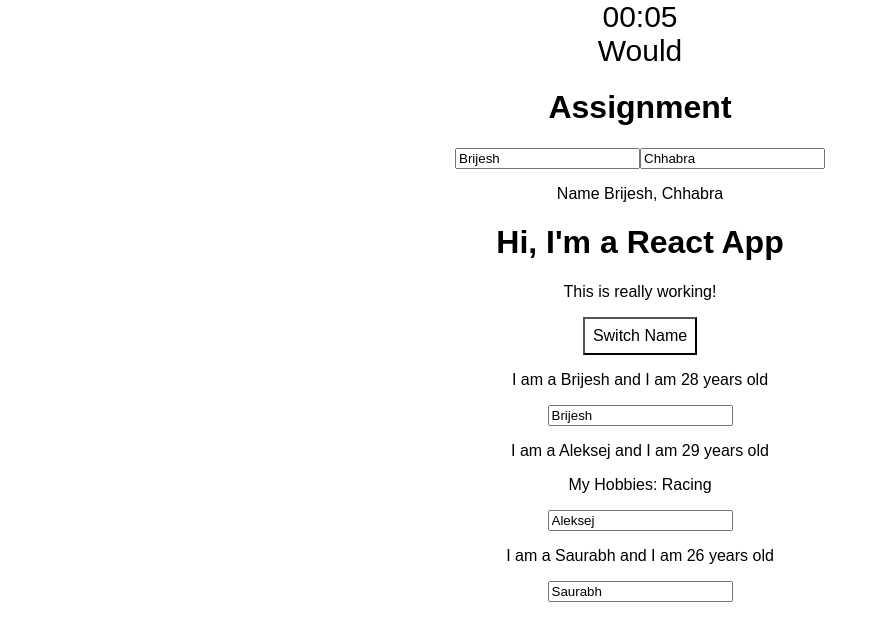
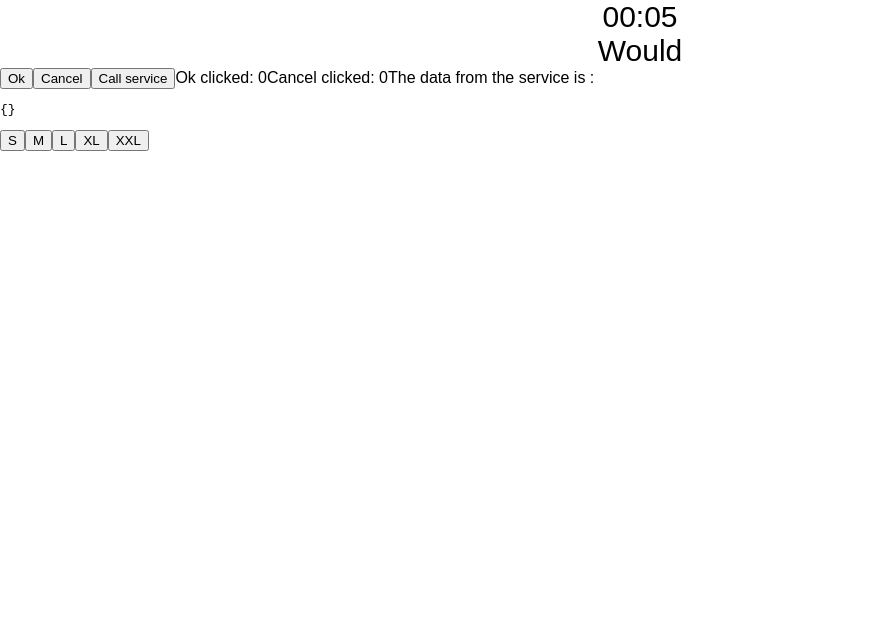
Before and after one commit to bchhabra/reactjs, a React (Create React App) app: page / in a window 1280 px wide. Shown: the top 640 px of the page, without its empty margins (0-888 px from the left). Built offline with nearby package versions, Linux system fonts and the light colour scheme.

Commit message:
Event handling

```diff
--- a/src/index.js
+++ b/src/index.js
@@ -7,6 +7,7 @@ import registerServiceWorker from './registerServiceWorker';
 import App from './App';
 import Timer from './util/Timer';
 import Banner from './util/Banner';
+import MyPanel from './util/MyPanel';
 
 ReactDOM.render(
 <Container>
@@ -17,12 +18,7 @@ ReactDOM.render(
         <Banner />
     </Row>
     <Row>
-        <Col md="4">
-            <Assignment1 />
-        </Col>
-        <Col md="6">
-            <App/>
-        </Col>
+        <MyPanel />
     </Row>
 </Container>, document.getElementById('root'));
 registerServiceWorker();
--- /dev/null
+++ b/src/util/MyPanel.jsx
@@ -0,0 +1,54 @@
+import React from 'react';
+import SizeSelector from './SizeSelector';
+
+
+class MyPanel extends React.Component {
+
+    constructor() {
+        super();
+        this.state = {okCount: 0, cancelCount: 0, data: {}}
+        this.clickedHandler = this.clickedHandler.bind(this);
+    }
+
+    render() {
+        return (
+        <div>
+            <button id='btn-ok' onClick={this.clickedHandler}>Ok</button>
+            <button id='btn-cancel' onClick={this.clickedHandler}>Cancel</button>
+
+
+            <button id='btn-service' onClick={this.handleServiceCall.bind(this)}>Call service</button>
+            Ok clicked: <label>{this.state.okCount}</label>
+            Cancel clicked: <label>{this.state.cancelCount}</label>
+            The data from the service is :
+            <pre>
+                {JSON.stringify(this.state.data)}
+            </pre>
+
+
+            <SizeSelector sizes = {['S', 'M', 'L', 'XL', 'XXL']} onSelect={this.handleSelection}/>
+        </div>);
+    }
+
+    handleSelection = (value) => {
+        console.log("Something selected :: " + value);
+    }
+
+
+    clickedHandler(event) {
+        if(event.target.id == 'btn-ok') {
+            this.setState({okCount: this.state.okCount + 1});
+        } else {
+            this.setState({cancelCount: this.state.cancelCount + 1});
+        }
+    }
+
+    handleServiceCall() {
+        fetch('http://api.github.com/')
+
+        .then(response => response.json())
+        .then(data => this.setState({data}));
+    }
+}
+
+export default MyPanel;
--- /dev/null
+++ b/src/util/SizeSelector.js
@@ -0,0 +1,25 @@
+import React from 'react';
+
+const SizeSelector = ({sizes = [], onSelect}) => {
+
+
+    const propagate = (event) => {
+        console.log("Size selected");
+        onSelect(sizes[event.target.id]);  //Calling point
+    }
+
+
+    return (<div>
+            <button id='0' onClick={propagate}>{sizes[0]}</button>
+            <button id='1' onClick={propagate}>{sizes[1]}</button>
+            <button id='2' onClick={propagate}>{sizes[2]}</button>
+            <button id='3' onClick={propagate}>{sizes[3]}</button>
+            <button id='4' onClick={propagate}>{sizes[4]}</button>
+        </div>
+    );
+
+
+
+}
+
+export default SizeSelector;
```
